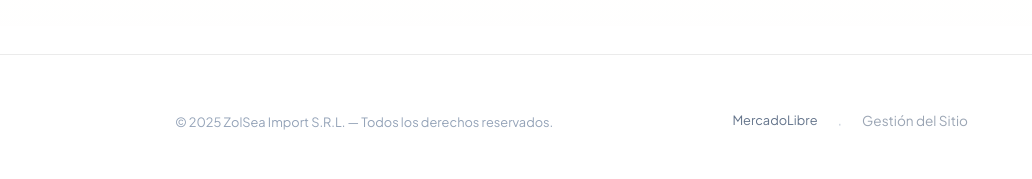
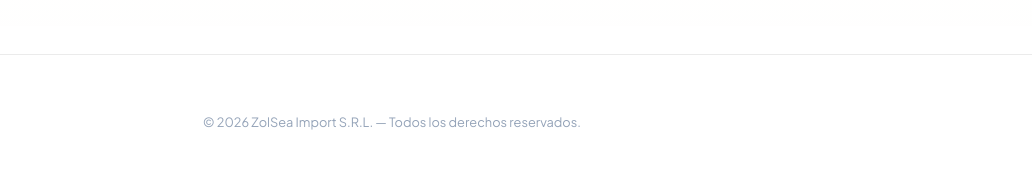
Before and after one commit to Creapp-apps/Zolsea---Web-Institucional, a website built with Vite: page index.html in a window 1280 px wide. Shown: the part 3629-3808 px from the top of the page, 248-1280 px from the left. Built offline with nearby package versions, Linux system fonts and the light colour scheme; some packages are replaced by stand-ins of ours; no server answers; the database is empty; files whose address does not match are found by name.

Commit message:
remove footer sites

```diff
--- a/index.html
+++ b/index.html
@@ -442,12 +442,8 @@
           <text class="logo-text" x="100" y="31" font-family="'Space Grotesk', sans-serif" font-size="25" font-weight="900" font-style="italic" fill="url(#orangeGradFooter)" text-anchor="middle" letter-spacing="3">ZOLSEA</text>
         </svg>
       </div>
-      <p class="footer-text">© 2025 ZolSea Import S.R.L. — Todos los derechos reservados.</p>
-      <div class="footer-links">
-        <a href="https://www.mercadolibre.com.ar/pagina/zol_sea" target="_blank">MercadoLibre</a>
-        <span style="color: var(--color-text-subtle); opacity: 0.5;">·</span>
-        <a href="/admin.html" style="opacity: 0.65; font-size: 0.85rem;">Gestión del Sitio</a>
-      </div>
+      <p class="footer-text">© 2026 ZolSea Import S.R.L. — Todos los derechos reservados.</p>
+      <div class="footer-spacer" aria-hidden="true"></div>
     </div>
   </footer>
 
--- a/style.css
+++ b/style.css
@@ -1496,6 +1496,7 @@ body.scope-global .hero-interactive-glow {
   height: 32px;
 }
 .footer-text { font-size: 0.8rem; color: var(--color-footer-text, var(--color-text-subtle)); }
+.footer-spacer { width: 180px; }
 .footer-links { display: flex; gap: 20px; }
 .footer-links a {
   font-size: 0.8rem;
@@ -1766,6 +1767,7 @@ body.scope-global .hero-interactive-glow {
   .contact-alt { flex-direction: column; gap: 24px; }
 
   .footer-inner { flex-direction: column; gap: 16px; text-align: center; }
+  .footer-spacer { display: none; }
 }
 
 @media (max-width: 576px) {
```
Also changed, not shown: dist/assets/main-BBiPbkTX.css (deleted), dist/assets/main-C9lJ21Qt.js (renamed from dist/assets/main-BBeIp-ax.js), dist/assets/main-CAnTnD3z.css (added), dist/index.html.
